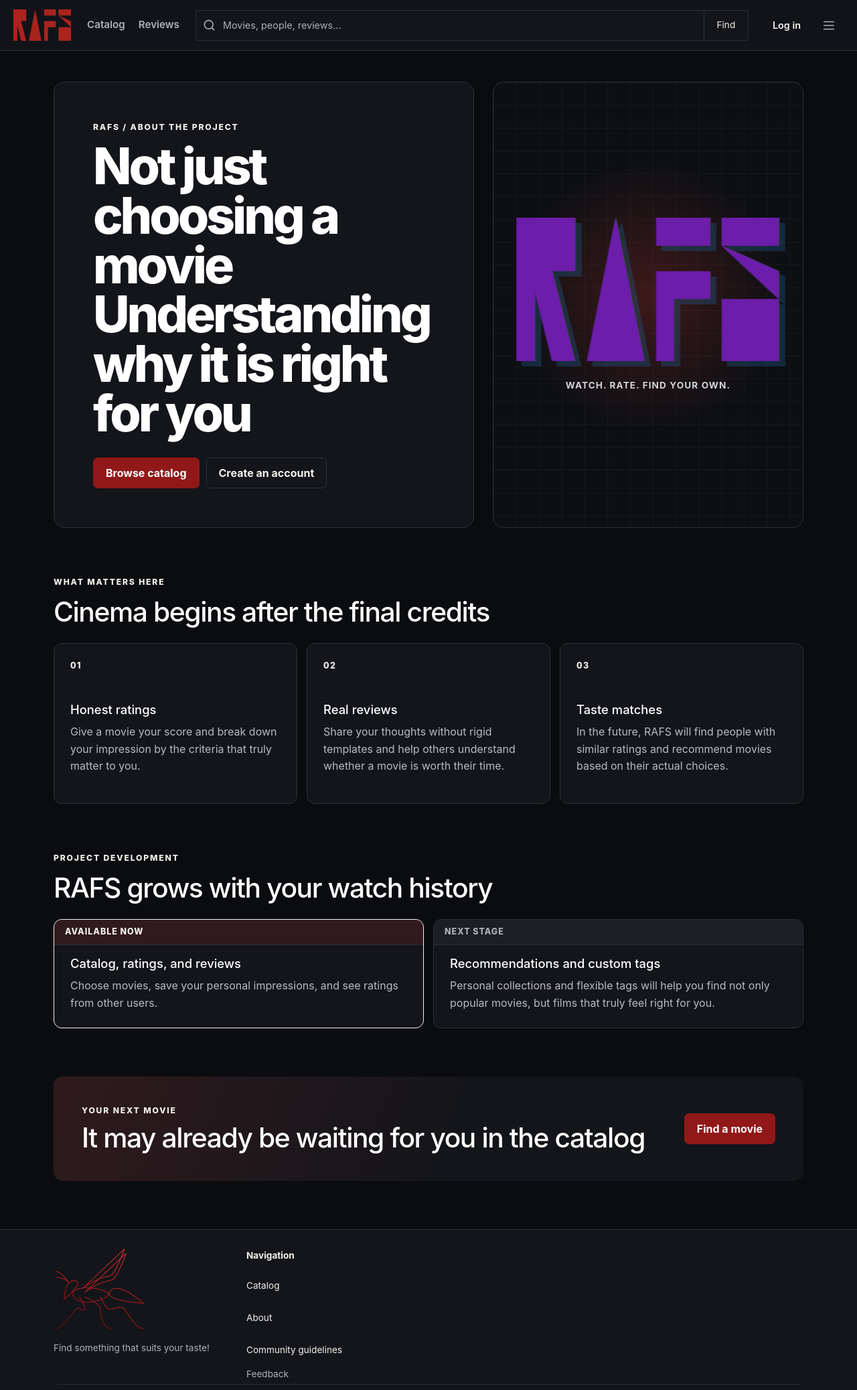
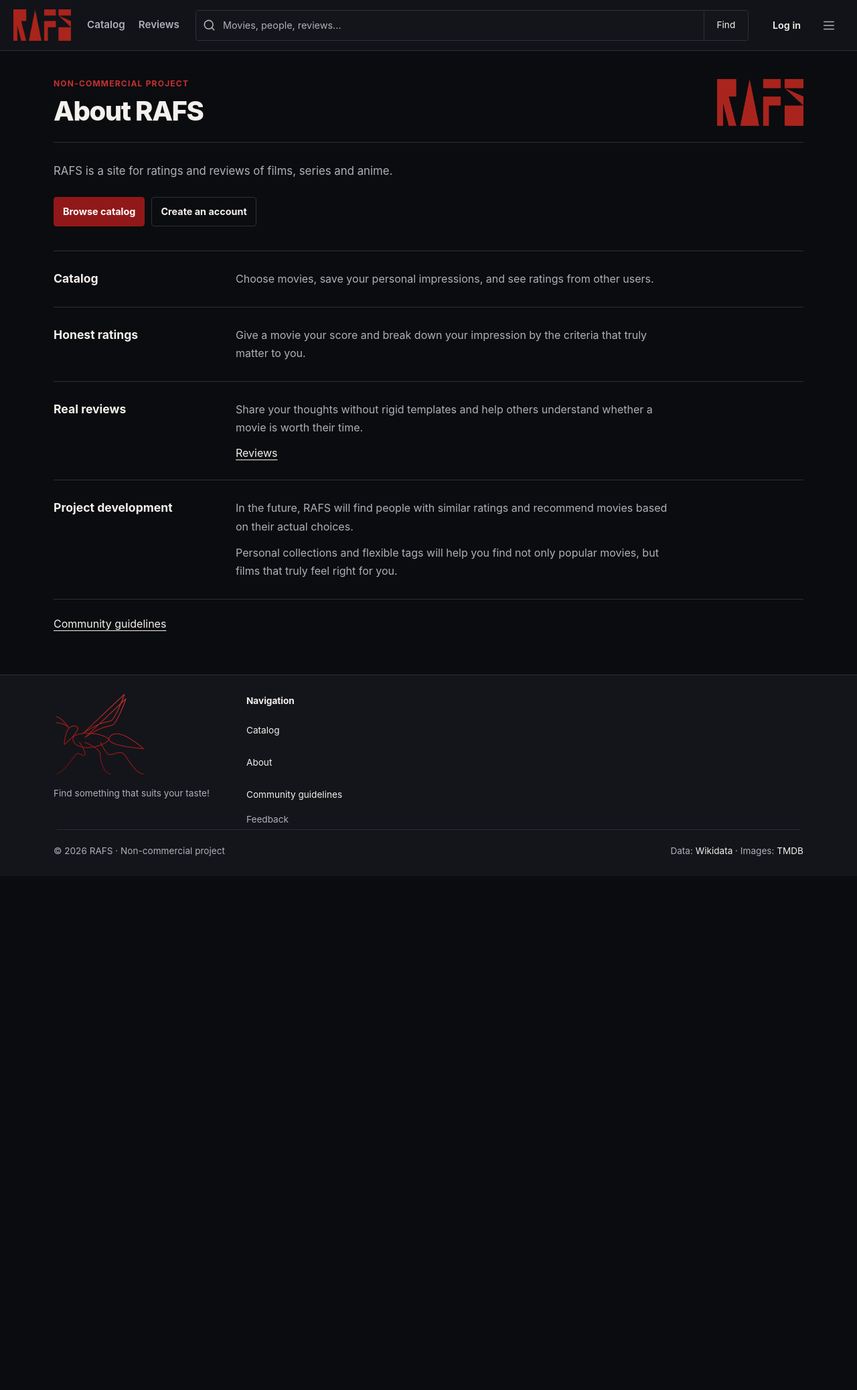
Before and after one commit to ivanKislyak/Rafs, a Django app: page /about_site/ in a window 1280 px wide. Shown: the top 2075 px of the page at 67% size. After the commit the page ends 1278 px from the top, so only its background shows below. Run offline with Django 5.2, Linux system fonts and the light colour scheme; parts of the project's set-up code (start-up, migrations or seed data) failed here and were passed over.

Commit message:
(AI) feat(about): restructure about page layout and improve content presentation

```diff
--- a/core/static/core/css/about.css
+++ b/core/static/core/css/about.css
@@ -1,75 +1,39 @@
+/* Shared page spacing and theme tokens keep this page in step with the catalog. */
 .about-page {
-  display: grid;
-  gap: 72px;
-  width: min(1120px, calc(100% - 28px));
-  margin: 0 auto;
-  padding: 46px 0 72px;
   color: var(--color-text);
+  overflow-wrap: anywhere;
 }
 
-.about-hero {
-  display: grid;
-  grid-template-columns: minmax(0, 1.15fr) minmax(320px, 0.85fr);
-  align-items: stretch;
-  gap: 28px;
+.about-heading {
+  align-items: center;
+  gap: 24px;
 }
 
-.movie-info {
-  padding: 20px;
+.about-logo {
+  display: block;
+  flex: 0 0 auto;
+  width: 129px;
+  height: 72px;
+  object-fit: contain;
 }
 
-.about-hero-copy,
-.about-hero-visual {
-  min-height: 430px;
-  border: 1px solid var(--color-border);
-  border-radius: 16px;
-  background-color: var(--color-surface);
-}
-
-.about-hero-copy {
-  display: flex;
-  flex-direction: column;
-  justify-content: center;
-  padding: clamp(28px, 5vw, 58px);
-}
-
-.about-kicker {
-  margin: 0 0 12px;
-  color: var(--rafs-red-soft);
-  font-size: 0.76rem;
-  font-weight: 800;
-  letter-spacing: 0.15em;
-  text-transform: uppercase;
-}
-
-.about-hero h1 {
-  max-width: 760px;
-  margin: 0;
-  color: #ffffff;
-  font-size: clamp(2.25rem, 6vw, 4.7rem);
-  font-weight: 820;
-  letter-spacing: -0.055em;
-  line-height: 0.98;
-}
-
-.about-hero h1 span {
-  display: block;
-  color: var(--rafs-red-on-dark);
+.about-intro {
+  margin-bottom: 36px;
 }
 
 .about-lead {
-  max-width: 620px;
-  margin: 24px 0 0;
-  color: #c4c7ce;
-  font-size: clamp(1rem, 2vw, 1.15rem);
-  line-height: 1.65;
+  max-width: 65ch;
+  margin: 0;
+  color: var(--color-text-muted);
+  font-size: 1.05rem;
+  line-height: 1.7;
 }
 
 .about-actions {
   display: flex;
   flex-wrap: wrap;
   gap: 10px;
-  margin-top: 30px;
+  margin-top: 24px;
 }
 
 .about-button {
@@ -77,268 +41,95 @@
   align-items: center;
   justify-content: center;
   min-height: 44px;
-  padding: 10px 18px;
+  padding: 9px 13px;
   border: 1px solid var(--color-border);
-  border-radius: 7px;
+  border-radius: 4px;
+  background: transparent;
   color: var(--color-text);
-  font-weight: 750;
+  font: inherit;
+  font-size: .9rem;
+  font-weight: 650;
   text-decoration: none;
-  transition:
-    border-color 160ms ease,
-    background-color 160ms ease,
-    color 160ms ease,
-    transform 160ms ease;
 }
 
-.about-button:hover {
-  color: #ffffff;
-  transform: translateY(-1px);
+.about-button:hover,
+.about-button:focus-visible {
+  background: var(--color-surface-hover);
+  color: var(--color-text);
 }
 
 .about-button--primary {
-  border-color: var(--rafs-red-action);
-  background-color: var(--rafs-red-action);
-  color: #ffffff;
+  border-color: var(--color-action);
+  background: var(--color-action);
+  color: var(--color-action-text);
 }
 
-.about-button--primary:hover {
-  background-color: var(--rafs-red);
+.about-button--primary:hover,
+.about-button--primary:focus-visible {
+  background: var(--color-action-hover);
+  color: var(--color-action-text);
 }
 
-.about-button--secondary:hover {
-  border-color: var(--rafs-red);
-  background-color: var(--color-accent-glow);
+.about-button--primary:active {
+  background: var(--color-action-active);
 }
 
-.about-button:focus-visible {
-  outline: 3px solid var(--color-focus-visible-outline);
-  outline-offset: 3px;
+.about-section {
+  display: grid;
+  grid-template-columns: minmax(0, 240px) minmax(0, 1fr);
+  align-items: start;
+  gap: 32px;
+  padding: 28px 0;
+  border-top: 1px solid var(--color-border);
 }
 
-.about-hero-visual {
-  position: relative;
-  display: grid;
-  place-items: center;
-  align-content: center;
-  gap: 26px;
-  padding: 34px;
-  overflow: hidden;
-  background:
-    linear-gradient(rgb(255 255 255 / 3%) 1px, transparent 1px),
-    linear-gradient(90deg, rgb(255 255 255 / 3%) 1px, transparent 1px),
-    radial-gradient(circle at 50% 48%, rgb(219 57 47 / 24%), transparent 48%), #0d0f13;
-  background-size:
-    34px 34px,
-    34px 34px,
-    auto,
-    auto;
+.about-section h2 {
+  margin: 0;
+  font-size: 1.1rem;
+  font-weight: 750;
+  line-height: 1.5;
 }
 
-.about-hero-visual::after {
-  content: "";
-  position: absolute;
-  inset: auto 10% 0;
-  height: 3px;
-  background-color: var(--rafs-red);
-  box-shadow: 0 0 28px var(--rafs-red);
+.about-section p {
+  max-width: 65ch;
+  margin: 0;
+  color: var(--color-text-muted);
+  line-height: 1.7;
 }
 
-.about-hero-visual img {
-  width: min(100%, 430px);
-  height: auto;
-  filter: drop-shadow(8px 8px 0 rgb(30 91 138 / 36%));
+.about-section .about-section-content > * + * {
+  margin-top: 12px;
 }
 
-.about-hero-visual p {
-  margin: 0;
-  color: #d3d5da;
-  font-size: 0.85rem;
-  font-weight: 700;
-  letter-spacing: 0.08em;
-  text-align: center;
-  text-transform: uppercase;
+.about-link {
+  display: inline-block;
+  color: var(--color-text);
+  text-underline-offset: 4px;
 }
 
-.about-section,
-.about-roadmap {
-  display: grid;
-  gap: 24px;
+.about-link:hover,
+.about-link:focus-visible {
+  color: var(--color-accent);
 }
 
-.about-section-heading,
-.about-roadmap-heading {
-  max-width: 760px;
+.about-community {
+  padding-top: 24px;
+  border-top: 1px solid var(--color-border);
 }
 
-.about-section h2,
-.about-roadmap h2,
-.about-cta h2 {
-  margin: 0;
-  color: #ffffff;
-  font-size: clamp(1.65rem, 4vw, 2.55rem);
-  letter-spacing: -0.035em;
-  line-height: 1.12;
-}
-
-.about-feature-grid {
-  display: grid;
-  grid-template-columns: repeat(3, minmax(0, 1fr));
-  gap: 14px;
-}
-
-.about-feature-card,
-.about-roadmap-card {
-  padding: 24px;
-  border: 1px solid var(--color-border);
-  border-radius: 12px;
-  background-color: var(--color-surface);
-}
-
-.about-feature-card {
-  min-height: 240px;
-  transition:
-    border-color 180ms ease,
-    background-color 180ms ease,
-    transform 180ms ease;
-}
-
-.about-feature-card:hover {
-  border-color: color-mix(in srgb, var(--rafs-red) 65%, var(--color-border));
-  background-color: var(--color-surface-raised);
-  transform: translateY(-3px);
-}
-
-.about-feature-number {
-  display: block;
-  margin-bottom: 44px;
-  color: var(--rafs-red-soft);
-  font-size: 0.78rem;
-  font-weight: 800;
-  letter-spacing: 0.12em;
-}
-
-.about-feature-card h3,
-.about-roadmap-card h3 {
-  margin: 0 0 10px;
-  color: #ffffff;
-  font-size: 1.15rem;
-}
-
-.about-feature-card p,
-.about-roadmap-card p {
-  margin: 0;
-  color: #b8bbc2;
-  line-height: 1.6;
-}
-
-.about-roadmap-grid {
-  display: grid;
-  grid-template-columns: repeat(2, minmax(0, 1fr));
-  gap: 14px;
-}
-
-.about-roadmap-card {
-  position: relative;
-  padding-top: 54px;
-  overflow: hidden;
-}
-
-.about-roadmap-card--current {
-  border-color: color-mix(in srgb, var(--rafs-red) 60%, var(--color-border));
-}
-
-.about-roadmap-status {
-  position: absolute;
-  inset: 0 0 auto;
-  padding: 9px 16px;
-  border-bottom: 1px solid var(--color-border);
-  background-color: var(--color-surface-raised);
-  color: var(--color-text-muted);
-  font-size: 0.78rem;
-  font-weight: 800;
-  letter-spacing: 0.08em;
-  text-transform: uppercase;
-}
-
-.about-roadmap-card--current .about-roadmap-status {
-  background-color: var(--color-accent-glow);
-  color: var(--rafs-red-soft);
-}
-
-.about-cta {
-  display: flex;
-  align-items: center;
-  justify-content: space-between;
-  gap: 24px;
-  padding: clamp(24px, 5vw, 42px);
-  border: 1px solid color-mix(in srgb, var(--rafs-red) 60%, var(--color-border));
-  border-radius: 14px;
-  background: linear-gradient(110deg, rgb(219 57 47 / 14%), transparent 55%), var(--color-surface);
-}
-
-.about-cta .about-kicker {
-  margin-bottom: 8px;
-}
-
-.about-cta .about-button {
-  flex-shrink: 0;
-}
-
-@media (max-width: 820px) {
-  .about-page {
-    gap: 52px;
-    padding-top: 24px;
+@media (max-width: 640px) {
+  .about-heading {
+    gap: 16px;
   }
 
-  .about-hero {
-    grid-template-columns: 1fr;
+  .about-logo {
+    width: 86px;
+    height: 48px;
   }
 
-  .about-hero-copy,
-  .about-hero-visual {
-    min-height: auto;
-  }
-
-  .about-hero-visual {
-    min-height: 300px;
-  }
-
-  .about-feature-grid {
-    grid-template-columns: 1fr;
-  }
-
-  .about-feature-card {
-    min-height: auto;
-  }
-
-  .about-feature-number {
-    margin-bottom: 22px;
+  .about-section {
+    grid-template-columns: minmax(0, 1fr);
+    gap: 12px;
+    padding: 24px 0;
   }
 }
-
-@media (max-width: 620px) {
-  .about-page {
-    width: min(calc(100% - 20px), 1120px);
-    gap: 42px;
-  }
-
-  .about-hero-copy,
-  .about-hero-visual,
-  .about-feature-card,
-  .about-roadmap-card {
-    border-radius: 10px;
-  }
-
-  .about-roadmap-grid {
-    grid-template-columns: 1fr;
-  }
-
-  .about-cta {
-    align-items: flex-start;
-    flex-direction: column;
-  }
-
-  .about-cta .about-button {
-    width: 100%;
-  }
-}
--- a/core/templates/core/about_site.html
+++ b/core/templates/core/about_site.html
@@ -15,14 +15,22 @@
     <link rel="stylesheet" href="{% static 'core/css/about.css' %}">
 {% endblock %}
 {% block content %}
-    <main class="about-page">
-        <section class="about-hero">
-            <div class="about-hero-copy">
-                <p class="about-kicker">RAFS / {% translate "About the project" %}</p>
-                <h1>
-                    {% translate "Not just choosing a movie" %}
-                    <span>{% translate "Understanding why it is right for you" %}</span>
-                </h1>
+    <main class="page-shell about-page" aria-labelledby="about-title">
+        <header class="page-heading about-heading">
+            <div>
+                <p class="page-kicker">{% translate "Non-commercial project" %}</p>
+                <h1 id="about-title">{% translate "About RAFS" %}</h1>
+            </div>
+            <img class="about-logo"
+                 src="{% static 'images/def_rafs_logo.png' %}"
+                 alt="{% translate 'RAFS logo' %}"
+                 width="129"
+                 height="72">
+        </header>
+        <div class="about-intro">
+            <p class="about-lead">
+                {% translate "RAFS is a site for ratings and reviews of films, series and anime." %}
+            </p>
             <div class="about-actions">
                 <a class="about-button about-button--primary"
                    href="{% url 'movies:catalog' %}">{% translate "Browse catalog" %}</a>
@@ -32,68 +40,38 @@
                 {% endif %}
             </div>
         </div>
-            <div class="about-hero-visual">
-                <img src="{% static 'images/halloween/halloween_glitched_rafs_logo.png' %}"
-                     alt="{% translate 'RAFS logo' %}">
-                <p>{% translate "Watch. Rate. Find your own." %}</p>
-            </div>
+        <section class="about-section" aria-labelledby="about-catalog-title">
+            <h2 id="about-catalog-title">{% translate "Catalog" %}</h2>
+            <p>{% translate "Choose movies, save your personal impressions, and see ratings from other users." %}</p>
         </section>
-        <section class="about-section" aria-labelledby="about-principles-title">
-            <div class="about-section-heading">
-                <p class="about-kicker">{% translate "What matters here" %}</p>
-                <h2 id="about-principles-title">{% translate "Cinema begins after the final credits" %}</h2>
-            </div>
-            <div class="about-feature-grid">
-                <article class="about-feature-card">
-                    <span class="about-feature-number">01</span>
-                    <h3>{% translate "Honest ratings" %}</h3>
+        <section class="about-section" aria-labelledby="about-ratings-title">
+            <h2 id="about-ratings-title">{% translate "Honest ratings" %}</h2>
             <p>
                 {% translate "Give a movie your score and break down your impression by the criteria that truly matter to you." %}
             </p>
-                </article>
-                <article class="about-feature-card">
-                    <span class="about-feature-number">02</span>
-                    <h3>{% translate "Real reviews" %}</h3>
+        </section>
+        <section class="about-section" aria-labelledby="about-reviews-title">
+            <h2 id="about-reviews-title">{% translate "Real reviews" %}</h2>
+            <div class="about-section-content">
                 <p>
                     {% translate "Share your thoughts without rigid templates and help others understand whether a movie is worth their time." %}
                 </p>
-                </article>
-                <article class="about-feature-card">
-                    <span class="about-feature-number">03</span>
-                    <h3>{% translate "Taste matches" %}</h3>
+                <a class="about-link" href="{% url 'movies:show_reviews' %}">{% translate "Reviews" %}</a>
+            </div>
+        </section>
+        <section class="about-section" aria-labelledby="about-development-title">
+            <h2 id="about-development-title">{% translate "Project development" %}</h2>
+            <div class="about-section-content">
                 <p>
                     {% translate "In the future, RAFS will find people with similar ratings and recommend movies based on their actual choices." %}
                 </p>
-                </article>
-            </div>
-        </section>
-        <section class="about-roadmap" aria-labelledby="about-roadmap-title">
-            <div class="about-roadmap-heading">
-                <p class="about-kicker">{% translate "Project development" %}</p>
-                <h2 id="about-roadmap-title">{% translate "RAFS grows with your watch history" %}</h2>
-            </div>
-            <div class="about-roadmap-grid">
-                <article class="about-roadmap-card about-roadmap-card--current">
-                    <span class="about-roadmap-status">{% translate "Available now" %}</span>
-                    <h3>{% translate "Catalog, ratings, and reviews" %}</h3>
-                    <p>{% translate "Choose movies, save your personal impressions, and see ratings from other users." %}</p>
-                </article>
-                <article class="about-roadmap-card">
-                    <span class="about-roadmap-status">{% translate "Next stage" %}</span>
-                    <h3>{% translate "Recommendations and custom tags" %}</h3>
                 <p>
                     {% translate "Personal collections and flexible tags will help you find not only popular movies, but films that truly feel right for you." %}
                 </p>
-                </article>
             </div>
         </section>
-        <section class="about-cta">
-            <div>
-                <p class="about-kicker">{% translate "Your next movie" %}</p>
-                <h2>{% translate "It may already be waiting for you in the catalog" %}</h2>
+        <div class="about-community">
+            <a class="about-link" href="{% url 'core:community_guidelines' %}">{% translate "Community guidelines" %}</a>
         </div>
-            <a class="about-button about-button--primary"
-               href="{% url 'movies:catalog' %}">{% translate "Find a movie" %}</a>
-        </section>
     </main>
 {% endblock %}
```
Lines whose indentation alone changed are shown as unchanged.
